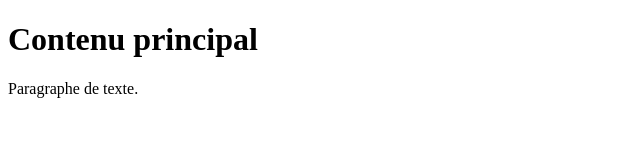
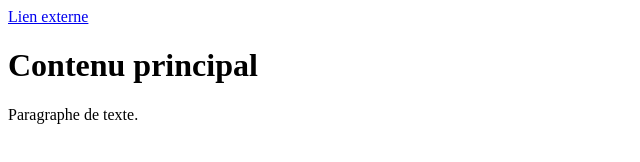
Before and after one commit to Myriam840/Projet-1, a plain HTML site: page index.html in a window 1280 px wide. Shown: the whole page, without its empty margins (0-640 px from the left). Drawn offline with Linux system fonts and the light colour scheme.

Commit message:
test Alia

```diff
--- a/index.html
+++ b/index.html
@@ -6,6 +6,7 @@
     <title>Titre de ma page</title>
 </head>
 <body>
+    <a href="https://coursdeprogrammation.com">Lien externe</a>
     <h1>Contenu principal</h1>
     <p>Paragraphe de texte.</p>
 </body>
```
